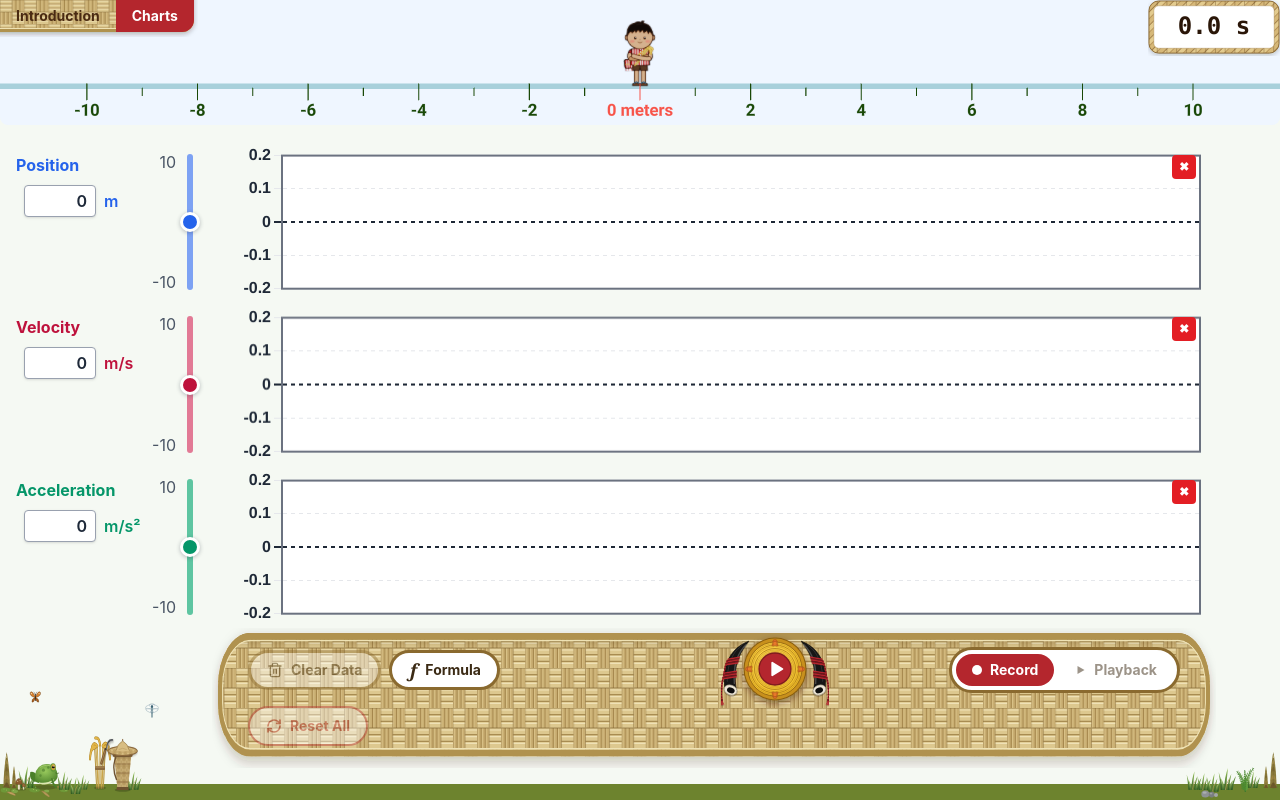
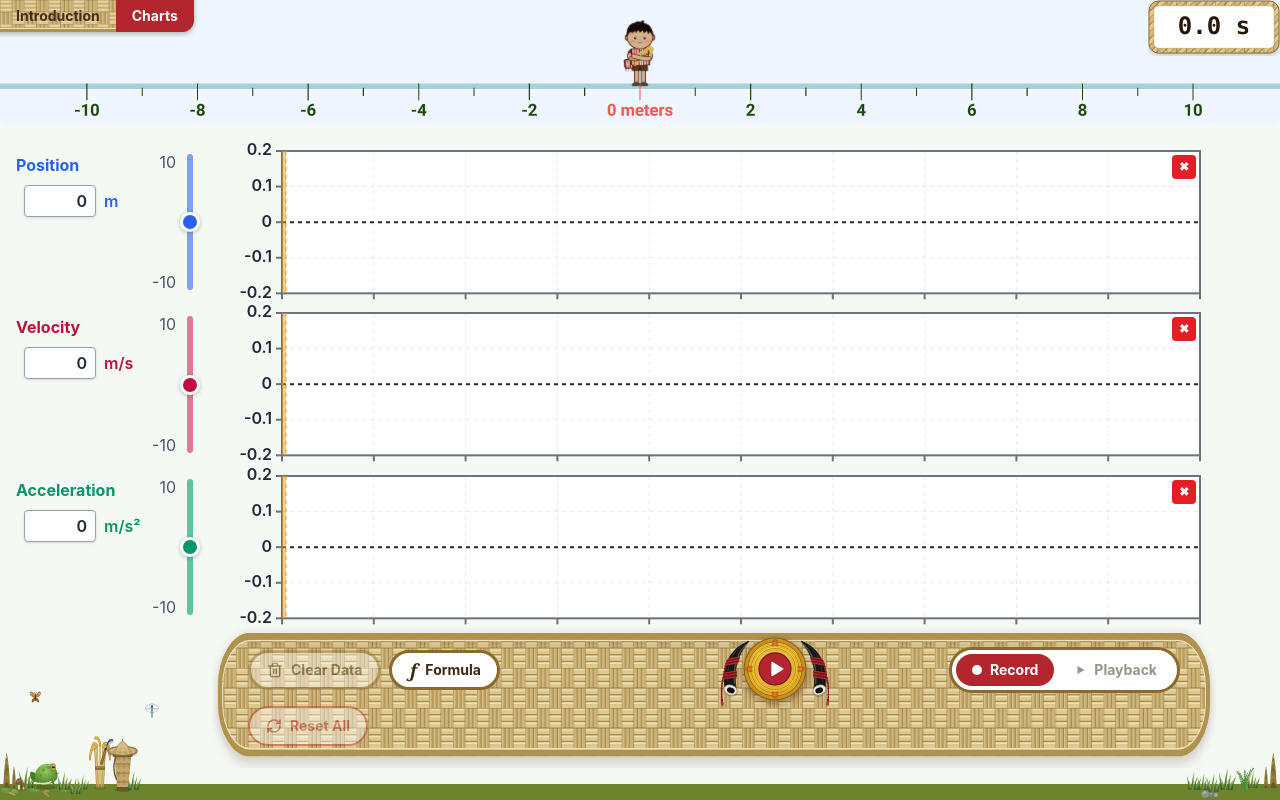
Before and after one commit to Sawla-1/pit-sim-motion-1d, a React (Vite) app: page / in a window 1280 px wide. Both pictures are taken after a click on the button "Charts". Built offline with nearby package versions, Linux system fonts and the light colour scheme.

Commit message:
Use SvgChart in Charts

```diff
--- a/src/components/ChartControls.jsx
+++ b/src/components/ChartControls.jsx
@@ -1,50 +1,4 @@
-import { Line } from "react-chartjs-2";
-import {
-  Chart as ChartJS,
-  LinearScale,
-  PointElement,
-  LineElement,
-  Tooltip,
-  Decimation,
-} from "chart.js";
-import annotationPlugin from "chartjs-plugin-annotation";
 import { whiteLook, disabledIcon, offPill } from "../styles/buttonStyles";
-
-// PhET-style plot area: white inside, dark frame around it. Chart.js has no
-// built-in full frame (only the left/bottom axis lines), so this small
-// plugin draws it.
-const plotFrame = {
-  id: "plotFrame",
-  beforeDraw(chart) {
-    // Before the grid and lines: white background.
-    const { ctx, chartArea: { left, top, width, height } } = chart;
-    ctx.save();
-    ctx.fillStyle = "#fff";
-    ctx.fillRect(left, top, width, height);
-    ctx.restore();
-  },
-  beforeDatasetsDraw(chart) {
-    // Dark frame, drawn before the data lines and the "now" marker so they
-    // stay visible on top of it (e.g. the marker at time 0 or at the end).
-    const { ctx, chartArea: { left, top, width, height } } = chart;
-    ctx.save();
-    ctx.strokeStyle = "#6b7280"; // grey, 2px, like the mockup
-    ctx.lineWidth = 2;
-    ctx.strokeRect(left, top, width, height);
-    ctx.restore();
-  },
-};
-
-// Register Chart.js plugins
-ChartJS.register(
-  LinearScale,
-  PointElement,
-  LineElement,
-  Tooltip,
-  Decimation,
-  annotationPlugin,
-  plotFrame
-);
 
 // Thin-line icons (drawn inside a 24x24 box), one per pill button
 const ICONS = {
@@ -159,7 +113,7 @@ function ScrubHint() {
 }
 
 // One chart's full row: its input panel, the hide button, the zoom/pan/reset
-// pills, and the Line chart. When hidden, it shows one slim line with the
+// pills, and the chart (passed in as children). When hidden, it shows one slim line with the
 // chart's name and a "show" button. Takes values/callbacks already bound to
 // a specific chart from the call site (same pattern as PhysicsInput in
 // App.jsx), so it has no idea which chart it's rendering.
@@ -168,7 +122,7 @@ export function ChartPanel({
   visible, onShow, onHide,
   showZoomControls, yControlsProps, xControls, isBottom, scrubHint, onReset, resetDisabled,
   onZoomToPins, zoomToPinsDisabled,
-  chartData, chartOptions, chartRef,
+  children, // the chart itself (a SvgChart)
 }) {
   if (!visible) {
     return (
@@ -240,7 +194,7 @@ export function ChartPanel({
             </Pill>
           )}
         </div>
-        <Line data={chartData} options={chartOptions} ref={chartRef} />
+        {children}
       </div>
     </div>
   );
--- a/src/components/Charts.jsx
+++ b/src/components/Charts.jsx
@@ -1,15 +1,9 @@
-import { useState, useRef } from "react";
+import { useState, useMemo } from "react";
 import { formatNumber } from "../utils/formatNumber";
 import { useChartZoom } from "../hooks/useChartZoom";
 import { ChartZoomControls, ChartPanel } from "./ChartControls";
+import SvgChart from "./SvgChart";
 import { SERIES_COLORS } from "../styles/seriesColors";
-
-// Bigger, bolder axis numbers; smaller on phones and on short pages
-// (same ≤600px-tall rule as the CSS), so all 3 charts always match
-const tickFont = (ctx) => ({
-  size: ctx.chart.width < 500 || window.innerHeight <= 600 ? 13 : 16,
-  weight: 600,
-});
 
 // The 3 charts, top to bottom. `key` is the field name in the recorded data.
 const CHARTS = [
@@ -22,15 +16,11 @@ const CHARTS = [
 // Y-axis zoom/pan and a shared X-axis (time) zoom/pan across all three.
 // `inputs` = the 3 input panels (built in App), one shown beside each chart.
 function Charts({ data, simulation, pins, onSeek, showScrubHint, inputs }) {
-  // A ref, not state: the moves right after pointer-down must see it at once,
-  // without waiting for React to re-render.
-  const isDragging = useRef(false);
   const [visibility, setVisibility] = useState({
     position: true,
     velocity: true,
     acceleration: true,
   });
-  const chartRefs = useRef([]);
 
   const {
     maxTime,
@@ -52,64 +42,19 @@ function Charts({ data, simulation, pins, onSeek, showScrubHint, inputs }) {
   } = useChartZoom(data);
   const isPlayback = data.selectedMode === "playback";
 
-  // Build chart data - simplified
-  const buildChartData = (valueKey, color) => ({
-    datasets: [
-      {
-        data: data.recordedData.map((state) => ({ x: state.time, y: state[valueKey] })),
-        borderColor: color,
-        pointRadius: 0,
-        pointHoverRadius: 6,
-        pointHitRadius: 10,
-        tension: 0,
-      },
-    ],
-  });
+  // The line for each chart as {x, y} points. Only rebuilt when the recording
+  // changes (in playback that is never), not on every frame.
+  const series = useMemo(() => {
+    const result = {};
+    for (const { key } of CHARTS) {
+      result[key] = data.recordedData.map((state) => ({ x: state.time, y: state[key] }));
+    }
+    return result;
+  }, [data.recordedData]);
 
-  // ---- Drag-to-scrub (playback mode) ----
-  // Pointer events cover mouse, finger and pen with one set of handlers.
-
-  const handlePointerDown = (event) => {
-    // Only start dragging if pressing on a canvas and in playback mode
-    if (
-      event.target.tagName === "CANVAS" &&
-      data.selectedMode === "playback"
-    ) {
-      isDragging.current = true;
-      // Keep sending moves to this canvas even if the finger/mouse slides off it
-      event.target.setPointerCapture(event.pointerId);
-      event.preventDefault();
-      // Jump to where the finger/mouse went down, not only once it moves
-      seekToPointer(event);
-    }
-  };
-
-  const handlePointerMove = (event) => {
-    // isDragging can only be true in playback mode (see handlePointerDown)
-    if (isDragging.current) seekToPointer(event);
-  };
-
-  const handlePointerUp = () => {
-    isDragging.current = false;
-  };
-
-  // Seek to the time under the pointer on the chart it is on
-  const seekToPointer = (event) => {
-    const canvas = event.target;
-    // chartRefs.current holds the 3 Chart.js chart objects
-    // (position, velocity, acceleration). Each one has its own
-    // .canvas and .scales, so we can match by canvas here.
-    const chart = chartRefs.current.find(
-      (items) => items && items.canvas === canvas
-    );
-
-    if (chart) {
-      const x = event.clientX - canvas.getBoundingClientRect().left;
-      const timeValue = chart.scales.x.getValueForPixel(x);
-      const clampedTime = Math.max(0, Math.min(maxTime, timeValue));
-      onSeek(clampedTime);
-    }
-  };
+  // Drag on a chart (playback only): seek to the time under the pointer,
+  // kept inside the recording.
+  const handleScrub = (time) => onSeek(Math.max(0, Math.min(maxTime, time)));
 
   // All charts share one time axis, so (like PhET) only the lowest visible
   // chart shows the time numbers and time zoom buttons. Before anything is
@@ -122,166 +67,6 @@ function Charts({ data, simulation, pins, onSeek, showScrubHint, inputs }) {
 
   // The top visible chart shows the scrub hint
   const topIndex = CHARTS.findIndex(({ key }) => visibility[key]);
-
-  // Simplified chart options
-  const getChartOptions = (index, valueKey) => {
-    // Record mode always shows the default view (it grows with the data).
-    const yWindow = isPlayback ? getYWindow(valueKey, index) : fitWindow(valueKey);
-
-    // The pinned points (A and B): each gets a dot and an always-visible label
-    // (the label goes to the side that has room, so it stays inside the plot)
-    const GAP = 14; // clear space between the dot and its label
-    const labelH = 28;
-    const LETTER_W = 18; // room for the big letter between the dot and the tooltip
-    const pinNotes = {};
-    for (const pin of pins) {
-      const text = `(${formatNumber(pin.time, 2)}, ${formatNumber(pin[valueKey], 2)})`;
-      const labelW = text.length * 7 + 12; // rough width: about 7px per letter
-      // Which side of the dot has room? The letter and the tooltip share one row:
-      // dot, letter, tooltip. 1 = right / below, -1 = left / above
-      // (72px kept clear for the hide button)
-      const sides = (chart) => {
-        const { chartArea } = chart;
-        const dotX = chart.scales.x.getPixelForValue(pin.time);
-        const dotY = chart.scales.y.getPixelForValue(pin[valueKey]);
-        return {
-          x: chartArea.right - 72 - dotX > labelW + LETTER_W + GAP ? 1 : -1,
-          y: dotY - chartArea.top > labelH + GAP ? -1 : 1,
-        };
-      };
-      pinNotes["dot" + pin.name] = {
-        type: "point",
-        xValue: pin.time,
-        yValue: pin[valueKey],
-        radius: 5,
-        backgroundColor: "#fff",
-        borderColor: "#1f2937",
-        borderWidth: 2,
-      };
-      pinNotes["label" + pin.name] = {
-        type: "label",
-        xValue: pin.time,
-        yValue: pin[valueKey],
-        // Right of the dot if there is room, else left. Above if there is room, else below.
-        xAdjust: ({ chart }) => sides(chart).x * (GAP + LETTER_W + labelW / 2),
-        yAdjust: ({ chart }) => sides(chart).y * (GAP + labelH / 2),
-        content: text,
-        color: "#fff",
-        backgroundColor: "#1f2937",
-        borderRadius: 6,
-        padding: 6,
-      };
-      // The big letter (A or B): same row as the tooltip, right after the dot
-      pinNotes["letter" + pin.name] = {
-        type: "label",
-        xValue: pin.time,
-        yValue: pin[valueKey],
-        xAdjust: ({ chart }) => sides(chart).x * (GAP + LETTER_W / 2),
-        yAdjust: ({ chart }) => sides(chart).y * (GAP + labelH / 2),
-        content: pin.name,
-        color: "#1f2937",
-        backgroundColor: "transparent",
-        font: { size: 16, weight: "bold" },
-      };
-    }
-
-    return {
-      responsive: true,
-      animation: false,
-      maintainAspectRatio: false,
-      parsing: false, // required by the decimation plugin, and our data is already {x, y}
-      // Same right padding on every chart, so hiding the time numbers on the
-      // upper charts doesn't make their plots wider than the bottom one.
-      layout: { padding: { right: 16 } },
-      scales: {
-        x: {
-          type: "linear",
-          min: isPlayback ? xRange?.min ?? 0 : 0,
-          max: isPlayback ? xRange?.max ?? maxTime : maxTime,
-          ticks: { includeBounds: false, display: index === bottomIndex, color: "#1f2937", font: tickFont },
-          grid: { color: "#e5e7eb" },
-          border: { dash: [4, 4] }, // dashed grid lines (4px dash, 4px gap)
-          // Fixed height for the time numbers, so the bottom plot doesn't grow
-          // when there are no numbers yet (see ChartPanel's extra 18px).
-          afterFit: (scale) => {
-            if (index === bottomIndex) scale.height = 26;
-          },
-        },
-        y: {
-          type: "linear",
-          min: yWindow.min, // always round (see useChartZoom)
-          max: yWindow.max,
-          ticks: {
-            count: 5, // 5 fixed lines → 5 round, exact labels
-            color: "#1f2937",
-            font: tickFont,
-            // Every line is a multiple of 0.1 (the smallest step), so 1 decimal
-            // is always exact. It also hides float noise like 6.6000000000000005.
-            callback: (value) => value.toLocaleString(undefined, { maximumFractionDigits: 1 }),
-          },
-          // The 0 line is dark and thicker (like PhET); the others are light grey.
-          grid: {
-            color: (ctx) => (ctx.tick.value === 0 ? "#1f2937" : "#e5e7eb"),
-            lineWidth: (ctx) => (ctx.tick.value === 0 ? 2 : 1),
-          },
-          border: { dash: [4, 4] },
-          // Fixed width so all three plots start at the same x pixel and
-          // time 0 lines up vertically across charts. (The chart's name is
-          // in its input panel now, so there's no sideways title here.)
-          // Phones (chart under 500px) get a narrower axis so the plot has more room.
-          afterFit: (scale) => {
-            scale.width = scale.chart.width < 500 ? 56 : 70;
-          },
-        },
-      },
-      plugins: {
-        legend: { display: false },
-        tooltip: {
-          displayColors: false,
-          callbacks: {
-            title: () => "",
-            label: (ctx) =>
-              `(${formatNumber(ctx.parsed.x, 2)}, ${formatNumber(ctx.parsed.y, 2)})`,
-          },
-        },
-        decimation: {
-          enabled: true,
-          algorithm: "min-max", // preserves spikes/dips in the data instead of smoothing over them
-        },
-        annotation: {
-          clip: true, // cut the "now" line off at the plot edge
-          annotations: {
-            line1: {
-              type: "line",
-              xMin: simulation.time,
-              xMax: simulation.time,
-              // "Now" marker: see-through so the data line stays visible behind it;
-              // orange isn't used by any data line.
-              borderColor: "rgba(245, 158, 11, 0.5)", // same orange, 50% see-through
-              borderWidth: 8,
-              // Dashed left and right edges on the see-through band
-              afterDraw: ({ chart, element }) => {
-                const { ctx, chartArea } = chart;
-                ctx.save();
-                ctx.strokeStyle = "#f59e0b";
-                ctx.lineWidth = 1;
-                ctx.setLineDash([4, 4]); // 4px dash, 4px gap (same as the grid)
-                for (const x of [element.x - 4, element.x + 4]) {
-                  if (x < chartArea.left || x > chartArea.right) continue; // don't draw outside the plot
-                  ctx.beginPath();
-                  ctx.moveTo(x, chartArea.top);
-                  ctx.lineTo(x, chartArea.bottom);
-                  ctx.stroke();
-                }
-                ctx.restore();
-              },
-            },
-            ...pinNotes,
-          },
-        },
-      },
-    };
-  };
 
   // Identical across all three charts - the x-axis (time) is shared state,
   // not per-chart - so it's built once here instead of repeated 3x below.
@@ -301,10 +86,6 @@ function Charts({ data, simulation, pins, onSeek, showScrubHint, inputs }) {
 
   return (
       <div
-        onPointerDown={handlePointerDown}
-        onPointerMove={handlePointerMove}
-        onPointerUp={handlePointerUp}
-        onPointerCancel={handlePointerUp} // browser took over (e.g. started scrolling)
         // Playback: a sideways finger drag scrubs, an up/down swipe still scrolls the page
         className={`flex flex-col gap-1 max-lg:[@media(max-height:600px)]:gap-0.5 lg:gap-0 flex-1 min-h-0 min-w-0 text-gray-700 ${
           isPlayback ? "touch-pan-y" : ""
@@ -313,6 +94,8 @@ function Charts({ data, simulation, pins, onSeek, showScrubHint, inputs }) {
         {CHARTS.map(({ key, label }, index) => {
           const yDisabled = getYDisabled(key, index);
           const isBottom = index === bottomIndex;
+          // Record mode always shows the default view (it grows with the data).
+          const yWindow = isPlayback ? getYWindow(key, index) : fitWindow(key);
           return (
             <ChartPanel
               key={key}
@@ -339,12 +122,26 @@ function Charts({ data, simulation, pins, onSeek, showScrubHint, inputs }) {
               onZoomToPins={() => zoomToPins(pins, CHARTS.map((c) => c.key))}
               zoomToPinsDisabled={pins.length < 2}
               input={inputs[index]}
-              chartData={buildChartData(key, SERIES_COLORS[key].color)}
-              chartOptions={getChartOptions(index, key)}
-              chartRef={(ref) => {
-                if (ref) chartRefs.current[index] = ref;
-              }}
-            />
+            >
+              <SvgChart
+                label={label}
+                points={series[key]}
+                color={SERIES_COLORS[key].color}
+                xMin={isPlayback ? xRange?.min ?? 0 : 0}
+                xMax={isPlayback ? xRange?.max ?? maxTime : maxTime}
+                yMin={yWindow.min}
+                yMax={yWindow.max}
+                showXNumbers={isBottom}
+                nowX={simulation.time}
+                pins={pins.map((pin) => ({
+                  name: pin.name,
+                  x: pin.time,
+                  y: pin[key],
+                  text: `(${formatNumber(pin.time, 2)}, ${formatNumber(pin[key], 2)})`,
+                }))}
+                onScrub={isPlayback ? handleScrub : undefined}
+              />
+            </ChartPanel>
           );
         })}
       </div>
```
